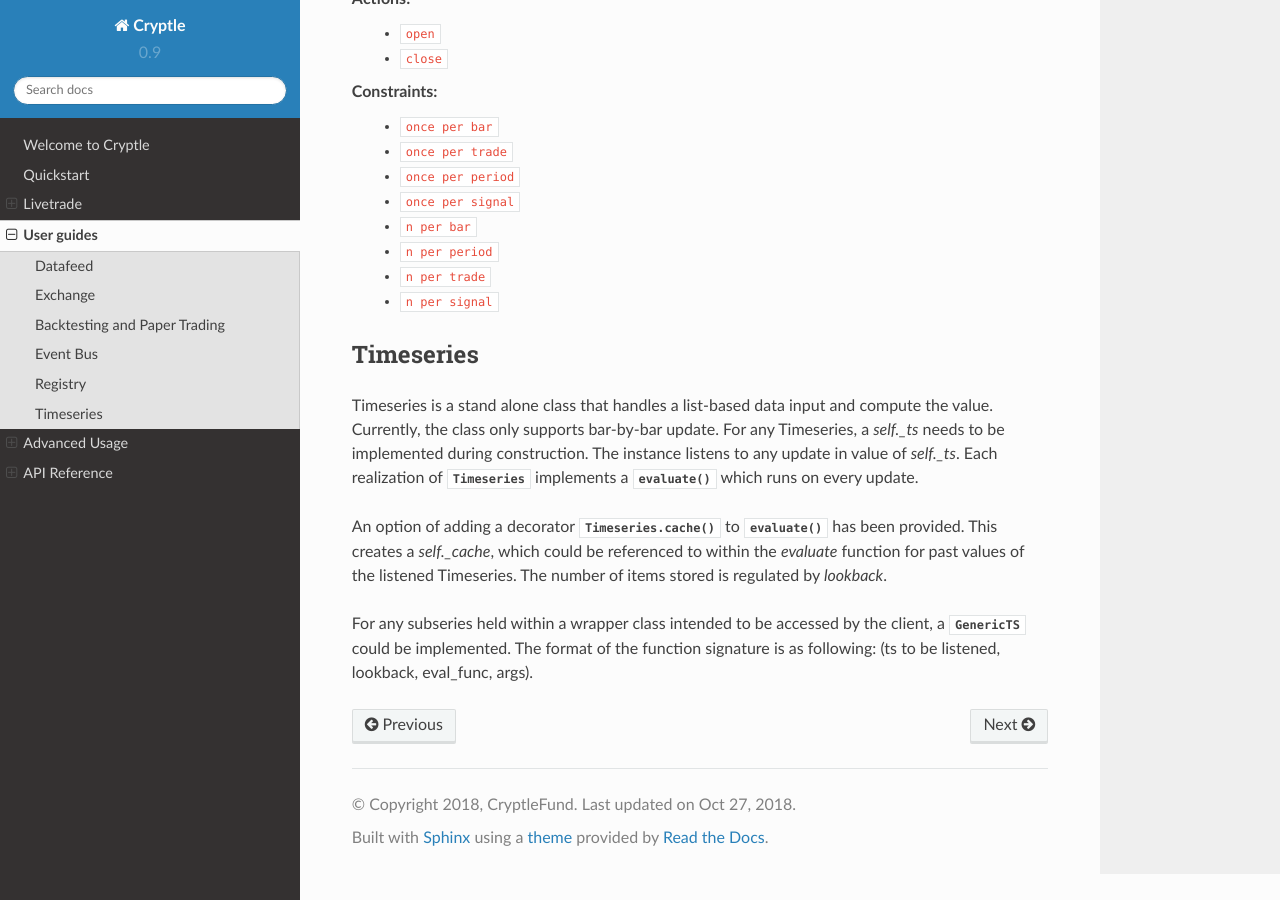
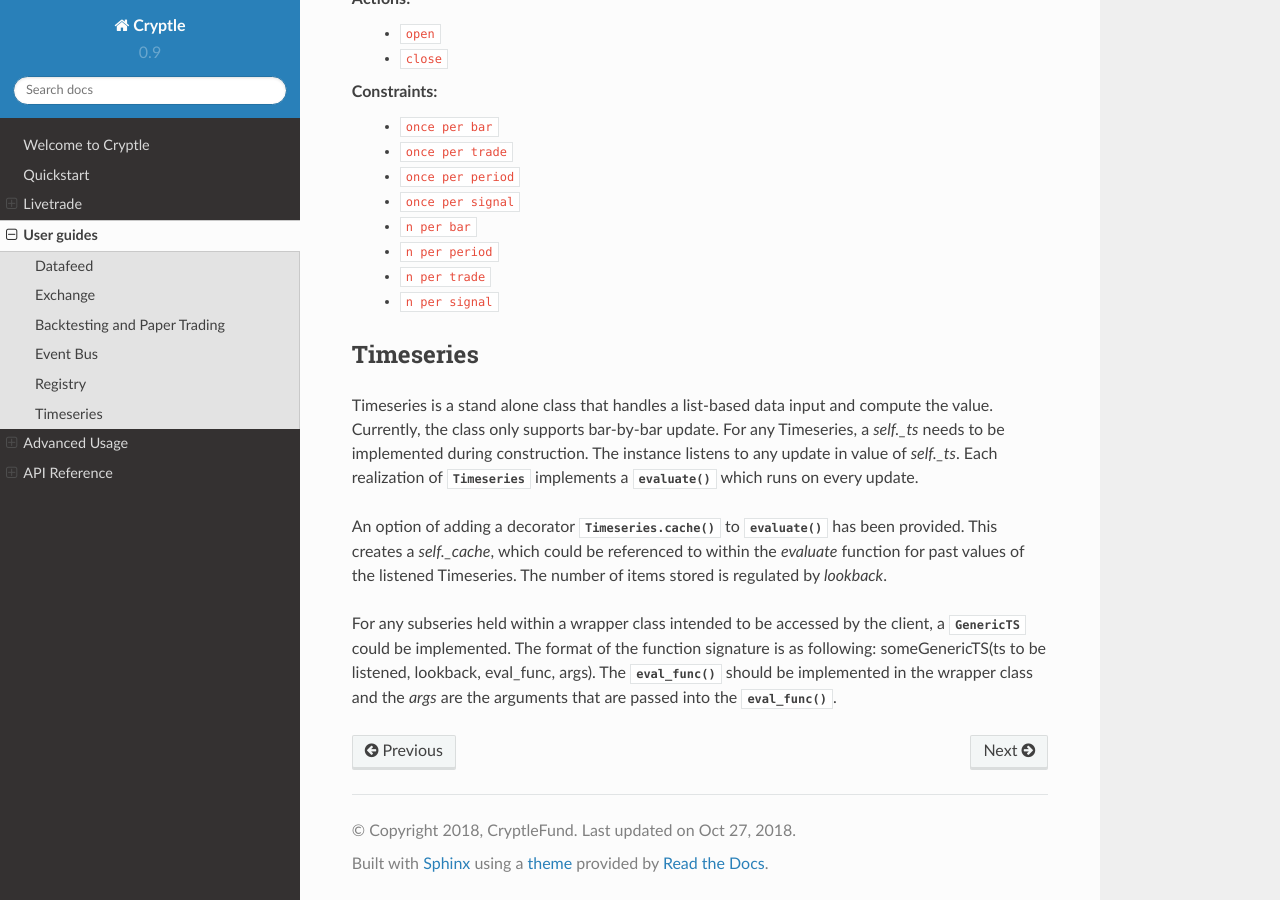
Before and after one commit to bridgelancer/cryptle_fork, a Sphinx documentation site: the page built from docs/guides.rst, in a window 1280 px wide and 900 px high, scrolled down 3234 px. Built offline with Sphinx 7.4.7 and the Read the Docs theme 2.0.0, drawn with Linux system fonts in a browser that asks for light colours.

Commit message:
Update the Timeseries section of guides.rst

```diff
--- a/docs/guides.rst
+++ b/docs/guides.rst
@@ -184,4 +184,6 @@ of items stored is regulated by `lookback`.
 
 For any subseries held within a wrapper class intended to be accessed by the
 client, a :class:`GenericTS` could be implemented. The format of the function
-signature is as following: (ts to be listened, lookback, eval_func, args).
+signature is as following: someGenericTS(ts to be listened, lookback, eval_func,
+args). The :meth:`eval_func` should be implemented in the wrapper class and the `args` are
+the arguments that are passed into the :meth:`eval_func`.
```
